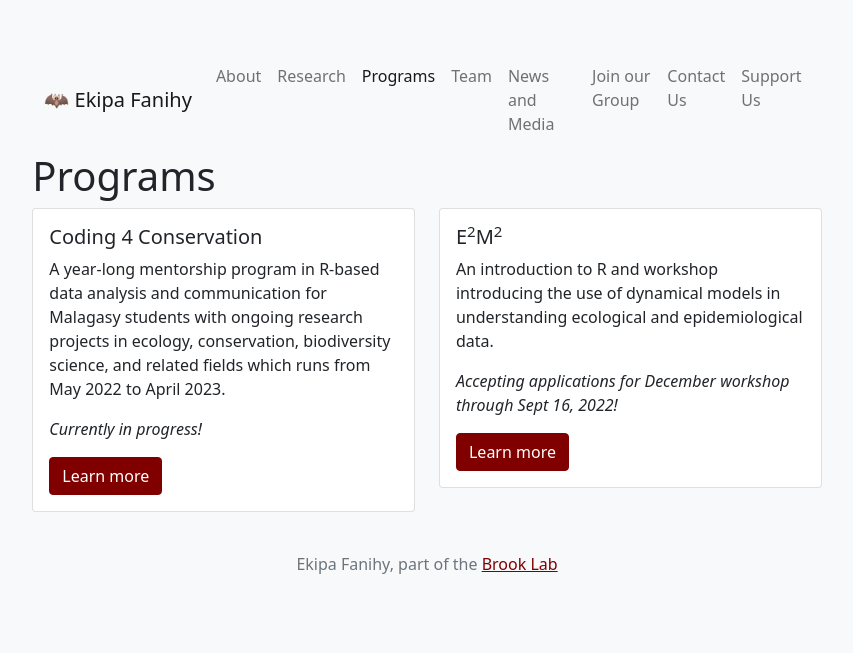
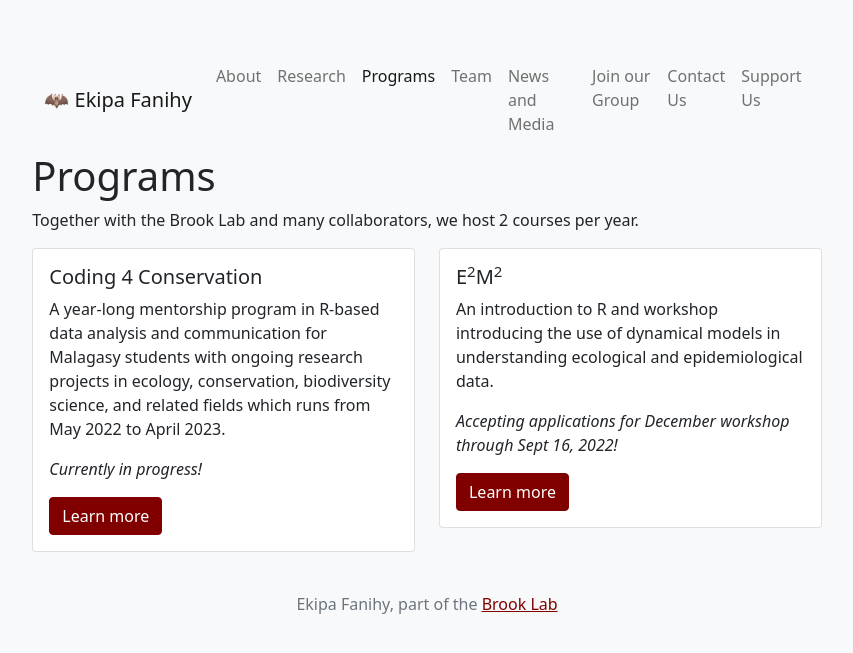
Before and after one commit to brooklabteam/www-ekipafanihy, a Jekyll site: the page built from programs.md, in a window 1280 px wide. Shown: the top 653 px of the page, without its empty margins (213-1066 px from the left). Built offline with Jekyll 4.4.1, drawn with Linux system fonts in a browser that asks for light colours.

Commit message:
program page edit

```diff
--- a/programs.md
+++ b/programs.md
@@ -3,6 +3,9 @@ layout: page
 title: Programs
 permalink: /programs
 ---
+
+Together with the Brook Lab and many collaborators, we host 2 courses per year.
+
 <div class="row">
   <div class="col-sm-6">
     <div class="card">
```
